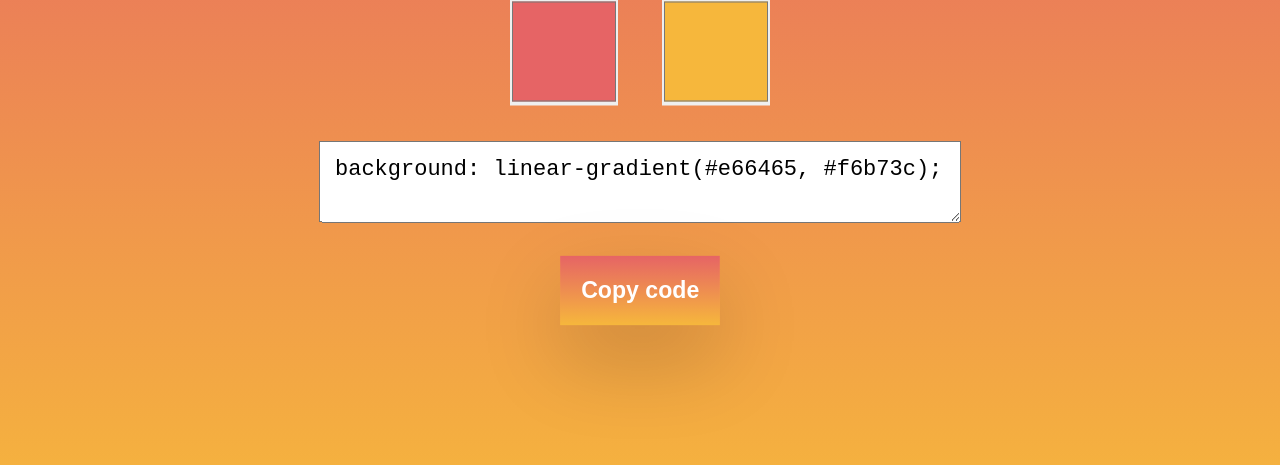
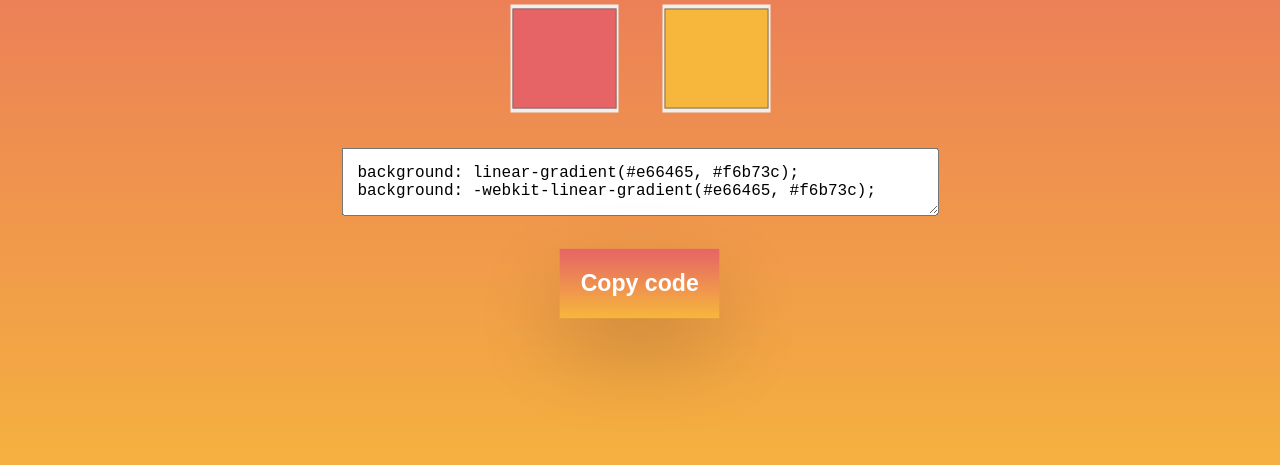
Before and after one commit to AhmadDalao/Linear-Gradient-picker, a plain HTML site: page index.html in a window 1280 px wide. Shown: the part 275-740 px from the top of the page. Drawn offline with Linux system fonts and the light colour scheme.

Commit message:
adding the prefix

```diff
--- a/css/style.css
+++ b/css/style.css
@@ -10,6 +10,7 @@
 
 body {
     background: linear-gradient(#e66465, #f6b73c);
+    background: -webkit-linear-gradient(#e66465, #f6b73c);
 }
 
 button {
@@ -18,15 +19,15 @@ button {
     margin-top: 20px;
     font-size: 22px;
     font-weight: bold;
-    -webkit-box-shadow: 0 2rem 3rem rgba(0, 0, 0, 0.175);
     box-shadow: 0 2rem 5rem rgba(0, 0, 0, 0.175);
     transform: scale(1.05);
     border: none;
     background: linear-gradient(#e66465, #f6b73c);
+    background: -webkit-linear-gradient(#e66465, #f6b73c);
 }
 
 textarea {
-    font-size: 22px;
+    font-size: 16px;
     display: flex;
     flex-wrap: wrap;
 }
--- a/index.html
+++ b/index.html
@@ -15,7 +15,7 @@
             <div class="color-picker-container">
                 <input type="color" name="color1" id="color1" value="#e66465">
                 <input type="color" name="color2" id="color2" value="#f6b73c">
-                <textarea readonly style="display: block;margin: 15px auto; padding: 15px;" name="result" id="result" cols="45" rows="2"></textarea>
+                <textarea readonly style="display: block;margin: 15px auto; padding: 15px;" name="result" id="result" cols="55" rows="2"></textarea>
                 <button id="copyText">Copy code</button>
             </div>
         </div>
--- a/js/main.js
+++ b/js/main.js
@@ -4,7 +4,8 @@ var color1 = document.getElementById("color1"),
     output = document.getElementById("result"),
     button = document.getElementById("copyText");
 
-output.value = "background: linear-gradient(" + color1.value + ", " + color2.value + ");";
+output.value = "background: linear-gradient(" + color1.value + ", " + color2.value + ");" + "\n";
+output.value += "background: -webkit-linear-gradient(" + color1.value + ", " + color2.value + ");";
 
 color1.addEventListener("input", changeColor);
 color2.addEventListener("input", changeColor);
@@ -14,10 +15,13 @@ function changeColor() {
     console.log(color1.value, color2.value);
 
     myBody.style.background = "linear-gradient(" + color1.value + ", " + color2.value + ")"
+    myBody.style.background += "-webkit-linear-gradient(" + color1.value + ", " + color2.value + ")"
 
-    output.value = "background: linear-gradient(" + color1.value + ", " + color2.value + ");";
+    output.value = "background: linear-gradient(" + color1.value + ", " + color2.value + ");" + "\n";
+    output.value += "background: -webkit-linear-gradient(" + color1.value + ", " + color2.value + ");";
 
-    button.style.background = "linear-gradient(" + color1.value + ", " + color2.value + ")"
+    button.style.background = "linear-gradient(" + color1.value + ", " + color2.value + ")";
+    button.style.background += "-webkit-linear-gradient(" + color1.value + ", " + color2.value + ")";
 
     console.log(output.value);
 
```
